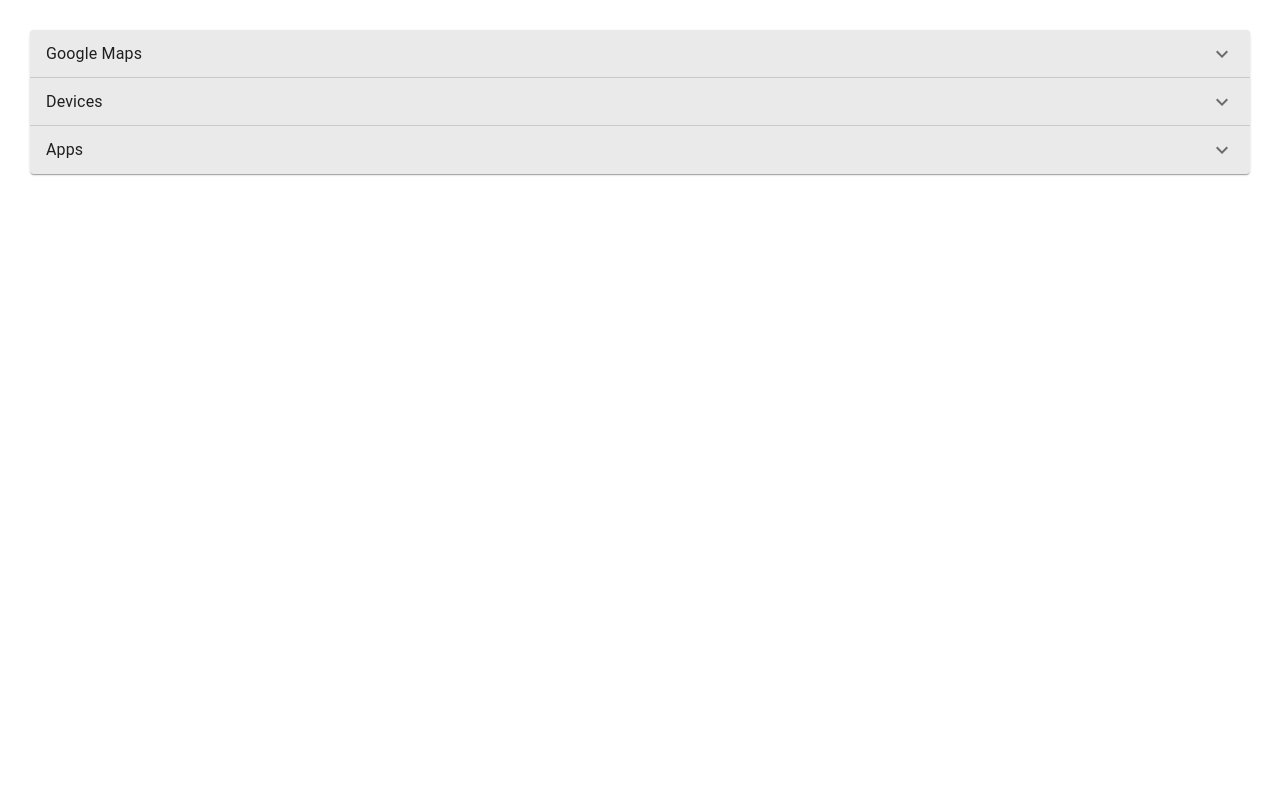
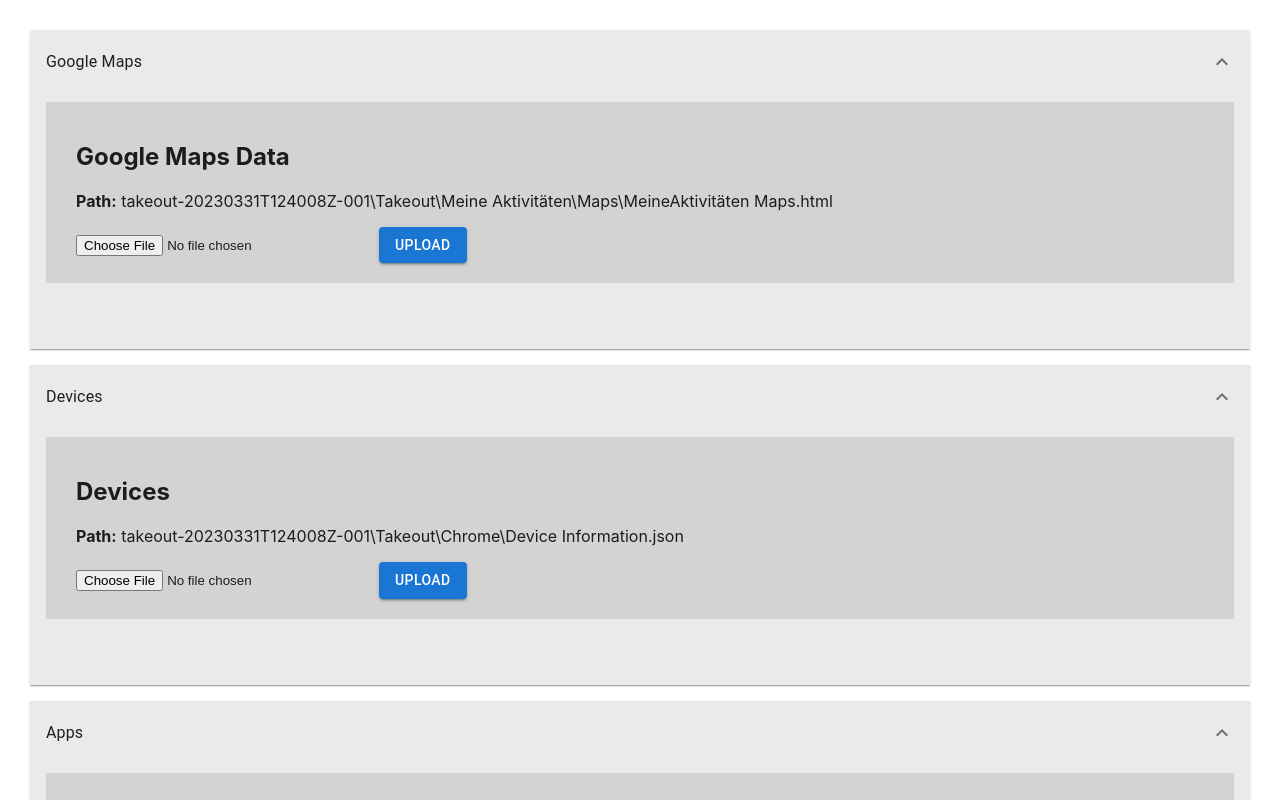
Before and after one commit to kaischaefer2000/GoogleIdentityPWA, a React (Create React App) app: page / in a window 1280 px wide. Shown: the top 800 px of the page. Built offline with nearby package versions, Linux system fonts and the light colour scheme.

Commit message:
make accordeons default open

```diff
--- a/src/App.tsx
+++ b/src/App.tsx
@@ -13,7 +13,10 @@
   return (
     <div>
       <div style={{ margin: "30px" }}>
-        <Accordion style={{ backgroundColor: "#eaeaea" }}>
+        <Accordion
+          style={{ backgroundColor: "#eaeaea" }}
+          defaultExpanded={true}
+        >
           <AccordionSummary
             expandIcon={<ExpandMoreIcon />}
             aria-controls='panel1a-content'
@@ -25,7 +28,10 @@
             <Maps />
           </AccordionDetails>
         </Accordion>
-        <Accordion style={{ backgroundColor: "#eaeaea" }}>
+        <Accordion
+          style={{ backgroundColor: "#eaeaea" }}
+          defaultExpanded={true}
+        >
           <AccordionSummary
             expandIcon={<ExpandMoreIcon />}
             aria-controls='panel2a-content'
@@ -37,7 +43,10 @@
             <DeviceInfo />
           </AccordionDetails>
         </Accordion>
-        <Accordion style={{ backgroundColor: "#eaeaea" }}>
+        <Accordion
+          style={{ backgroundColor: "#eaeaea" }}
+          defaultExpanded={true}
+        >
           <AccordionSummary
             expandIcon={<ExpandMoreIcon />}
             aria-controls='panel3a-content'
```
